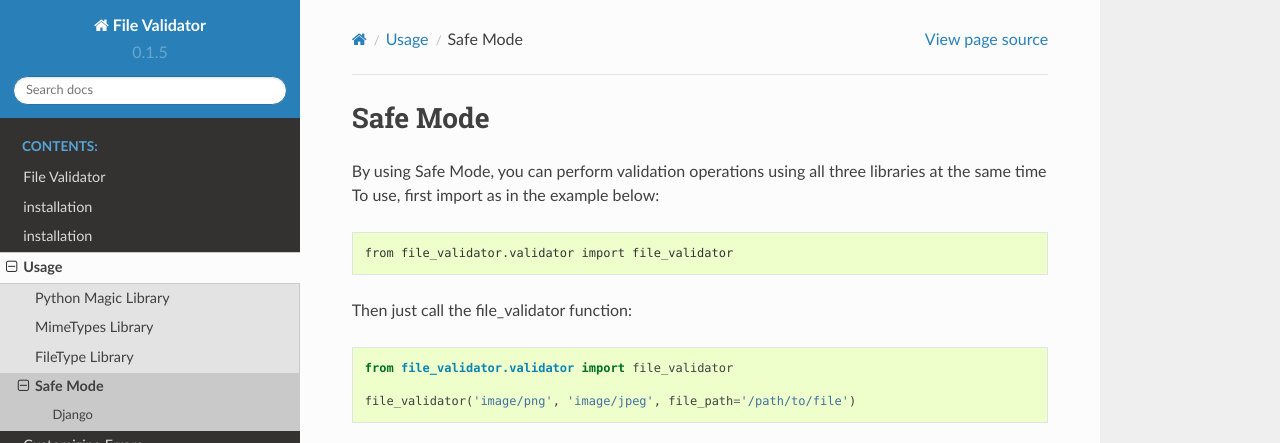
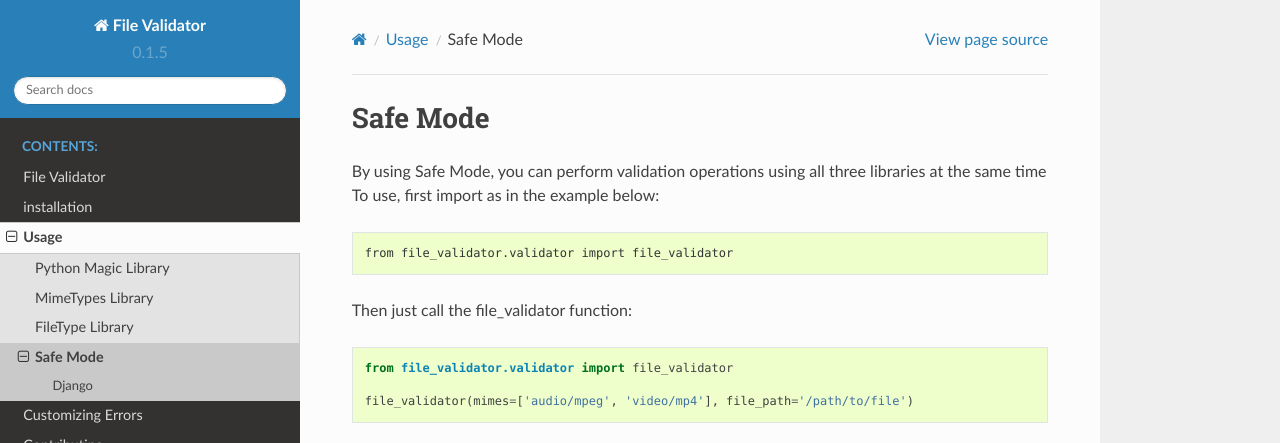
Before and after one commit to file-validator/file-validator, a Sphinx documentation site: the page built from docs/safe_mode.rst, in a window 1280 px wide and 900 px high, cut to the strip 0-443 px from the top of the window. Built offline with Sphinx 7.4.7 and the Read the Docs theme 2.0.0, drawn with Linux system fonts in a browser that asks for light colours.

Commit message:
docs: update documentation 1. adding mimes to example 2. fix installation title problem

```diff
--- a/README.rst
+++ b/README.rst
@@ -85,9 +85,7 @@ validate files based on extension, size, mimes and magic numbers
 
 
 
-====================================
-installation
-====================================
+**installation**
 
 
 
--- a/docs/filetype.rst
+++ b/docs/filetype.rst
@@ -17,7 +17,7 @@ To use this function, just call the function like the previous example and give
 
     from file_validator.validator import file_validator_by_filetype
 
-    file_validator_by_filetype('audio/mpeg', 'video/mp4', file_path='/path/to/file')
+    file_validator_by_filetype(mimes=['audio/mpeg', 'video/mp4'], file_path='/path/to/file')
 
 
 .. autofunction:: file_validator.validator.file_validator_by_filetype
--- a/docs/mimetypes.rst
+++ b/docs/mimetypes.rst
@@ -18,7 +18,7 @@ For the mimetypes library, you must do exactly as above:
 
     from file_validator.validator import file_validator_by_mimetypes
 
-    file_validator_by_mimetypes('audio/mpeg', 'video/mp4', file_path='/path/to/file')
+    file_validator_by_mimetypes(mimes=['audio/mpeg', 'video/mp4'], file_path='/path/to/file')
 
 
 .. autofunction:: file_validator.validator.file_validator_by_mimetypes
--- a/docs/python_magic.rst
+++ b/docs/python_magic.rst
@@ -31,7 +31,7 @@ Just call this function and give the function path of the file and the mimes you
 
     from file_validator.validator import file_validator_by_python_magic
 
-    file_validator_by_python_magic('image/png', 'image/jpeg', file_path='/path/to/file')
+    file_validator_by_python_magic(mimes=['audio/mpeg', 'video/mp4'], file_path='/path/to/file')
 
 
 .. autofunction:: file_validator.validator.file_validator_by_python_magic
--- a/docs/safe_mode.rst
+++ b/docs/safe_mode.rst
@@ -15,7 +15,7 @@ Then just call the file_validator function:
 
     from file_validator.validator import file_validator
 
-    file_validator('image/png', 'image/jpeg', file_path='/path/to/file')
+    file_validator(mimes=['audio/mpeg', 'video/mp4'], file_path='/path/to/file')
 
 .. autofunction:: file_validator.validator.file_validator
 
```
